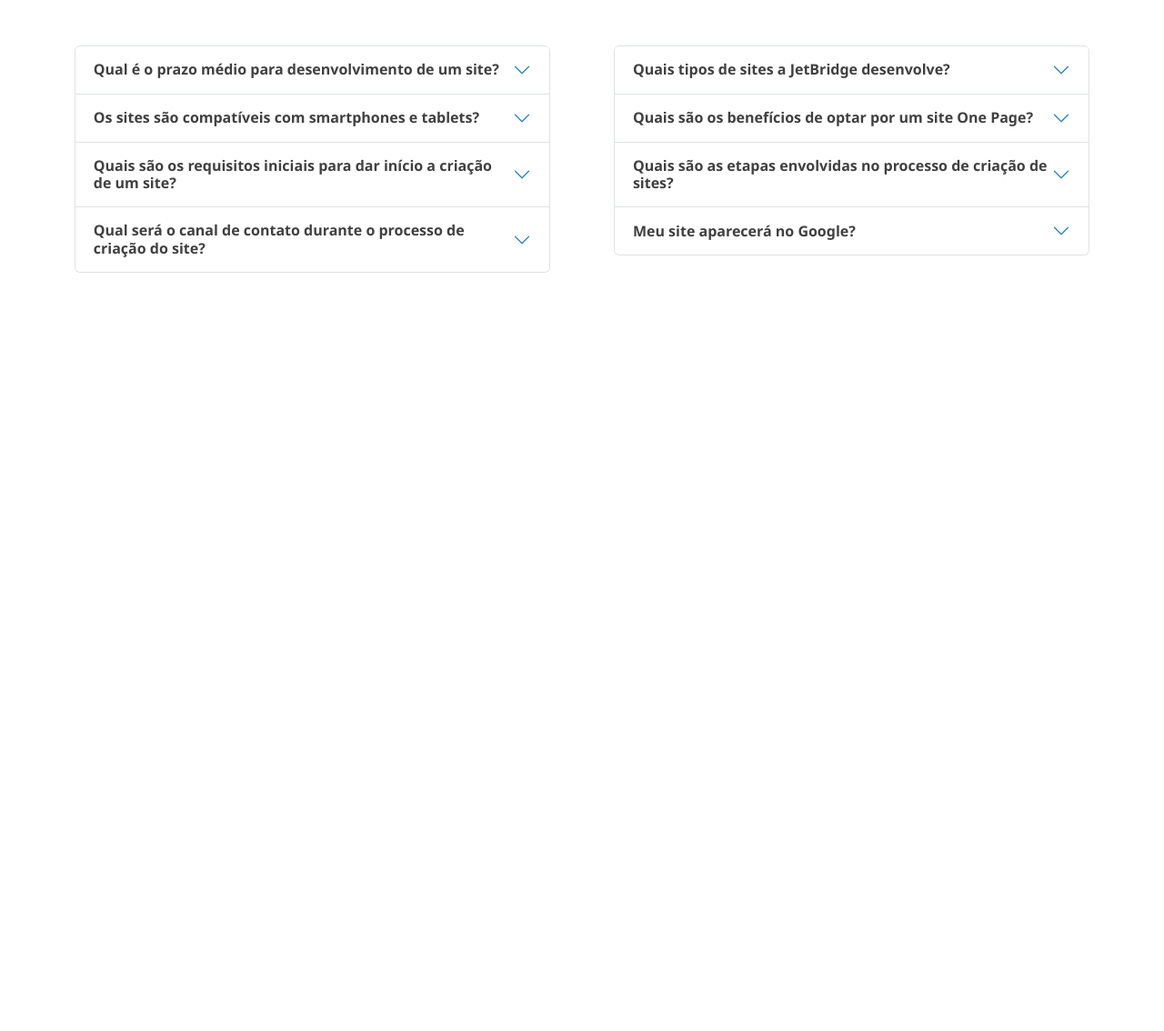
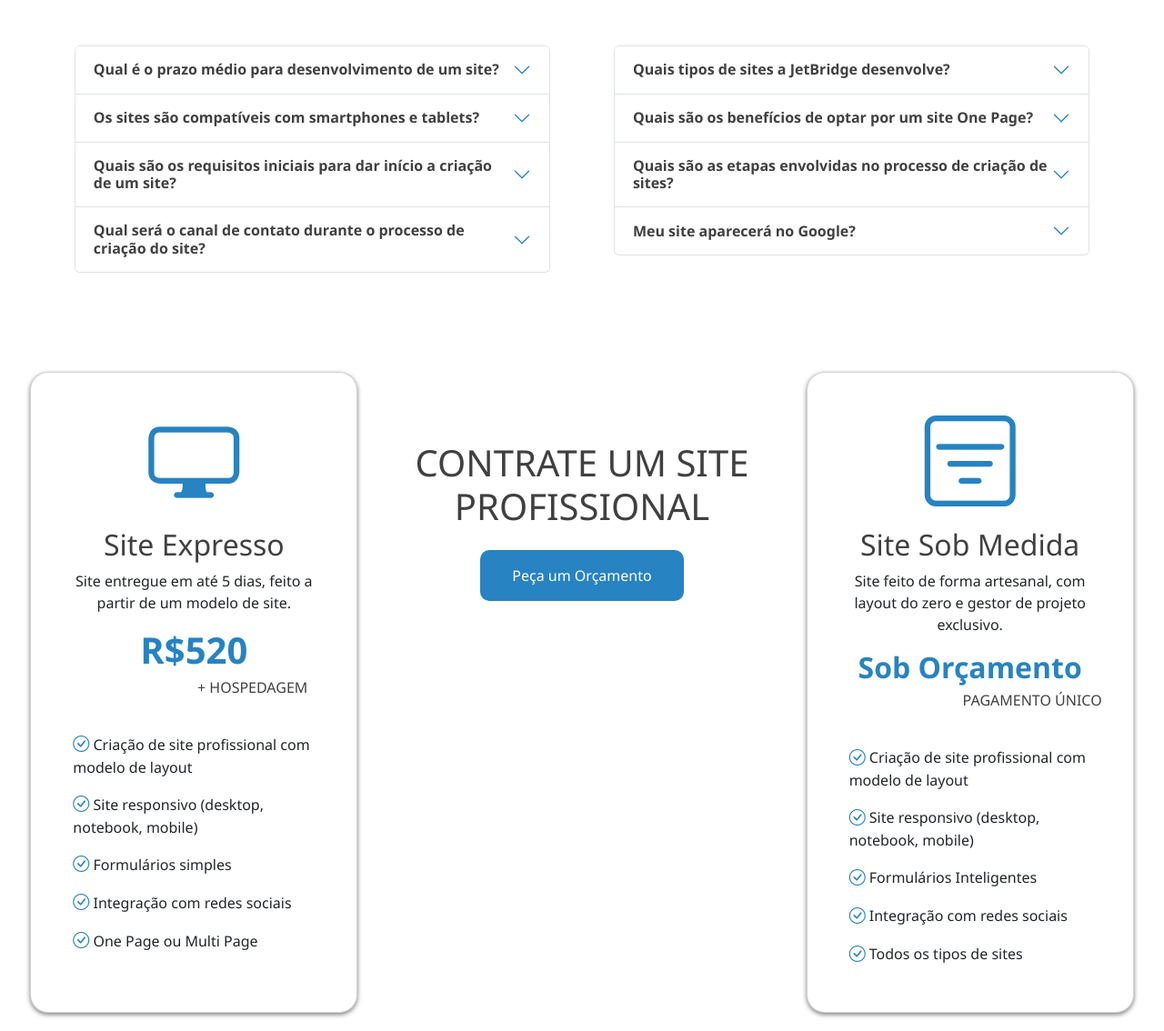
Before and after one commit to H3nriqueL1ma/jetbridge, a website: page index.html in a window 1280 px wide. Shown: the part 2703-3837 px from the top of the page at 91% size. Before the commit the page ends 3003 px from the top, so only its background shows below. Drawn offline with nearby package versions, Linux system fonts and the light colour scheme.

Commit message:
Criação dos cards de preços e planos

```diff
--- a/css/style.sass
+++ b/css/style.sass
@@ -195,6 +195,33 @@ $darkblue: #2C3E50
                 color: #404040 !important
                 font-weight: 700 !important
 
+        #plans
+            margin-top: 7%
+
+            h2, h6
+                color: #404040
+
+            ul
+                padding: 0
+
+                li
+                    margin: 15px 0
+
+                    i
+                        font-size: 18px
+
+            button
+                background-color: $blue
+                color: white
+                border: none
+                border-radius: 10px
+                padding: 16px 35px
+                font-weight: 500
+                transition: 0.3s
+
+                &:hover
+                    transform: scale(1.05)
+
 .li-menu
     color: white !important
 
--- a/index.html
+++ b/index.html
@@ -321,6 +321,46 @@
               </div>
             </div>
           </div>
+          <div id="plans">
+            <div class="row d-flex justify-content-evenly m-0">
+              <div id="express-site" class="text-center card col-lg-4">
+                <i class="bi bi-display" style="font-size: 100px; color: #2783C1;"></i>
+                <h2>Site Expresso</h2>
+                <p>Site entregue em até 5 dias, feito a partir de um modelo de site.</p>
+                <div id="price" class="mb-3">
+                  <h1><span style="color: #2783C1; font-weight: 700;">R$520</span></h1>
+                  <h6 class="float-end me-4">+ HOSPEDAGEM</h6>
+                </div>
+                <ul class="text-start me-3 ms-3" style="list-style: none;">
+                  <li><i class="bi bi-check-circle" style="color: #2783C1;"></i> Criação de site profissional com modelo de layout</li>
+                  <li><i class="bi bi-check-circle" style="color: #2783C1;"></i> Site responsivo (desktop, notebook, mobile)</li>
+                  <li><i class="bi bi-check-circle" style="color: #2783C1;"></i> Formulários simples</li>
+                  <li><i class="bi bi-check-circle" style="color: #2783C1;"></i> Integração com redes sociais</li>
+                  <li><i class="bi bi-check-circle" style="color: #2783C1;"></i> One Page ou Multi Page</li>
+                </ul>
+              </div>
+              <div id="title-btn" class="text-center col-lg-4 mt-5">
+                <h1 class="mt-5">CONTRATE UM SITE PROFISSIONAL</h1>
+                <button class="mt-3">Peça um Orçamento</button>
+              </div>
+              <div id="unique-site" class="text-center card col-lg-4">
+                <i class="bi bi-filter-square" style="font-size: 100px; color: #2783C1;"></i>
+                <h2>Site Sob Medida</h2>
+                <p>Site feito de forma artesanal, com layout do zero e gestor de projeto exclusivo.</p>
+                <div id="price" class="mb-3">
+                  <h2><span style="color: #2783C1; font-weight: 700;">Sob Orçamento</span></h2>
+                  <h6 class="float-end me-1">PAGAMENTO ÚNICO</h6>
+                </div>
+                <ul class="text-start me-3 ms-3" style="list-style: none;">
+                  <li><i class="bi bi-check-circle" style="color: #2783C1;"></i> Criação de site profissional com modelo de layout</li>
+                  <li><i class="bi bi-check-circle" style="color: #2783C1;"></i> Site responsivo (desktop, notebook, mobile)</li>
+                  <li><i class="bi bi-check-circle" style="color: #2783C1;"></i> Formulários Inteligentes</li>
+                  <li><i class="bi bi-check-circle" style="color: #2783C1;"></i> Integração com redes sociais</li>
+                  <li><i class="bi bi-check-circle" style="color: #2783C1;"></i> Todos os tipos de sites</li>
+                </ul>
+              </div>
+            </div>
+          </div>
         </main>
     </div>
     <script src="https://cdn.jsdelivr.net/npm/bootstrap@5.3.3/dist/js/bootstrap.bundle.min.js" integrity="sha384-YvpcrYf0tY3lHB60NNkmXc5s9fDVZLESaAA55NDzOxhy9GkcIdslK1eN7N6jIeHz" crossorigin="anonymous"></script>
```
Also changed, not shown: css/style.css, 1 other file.
